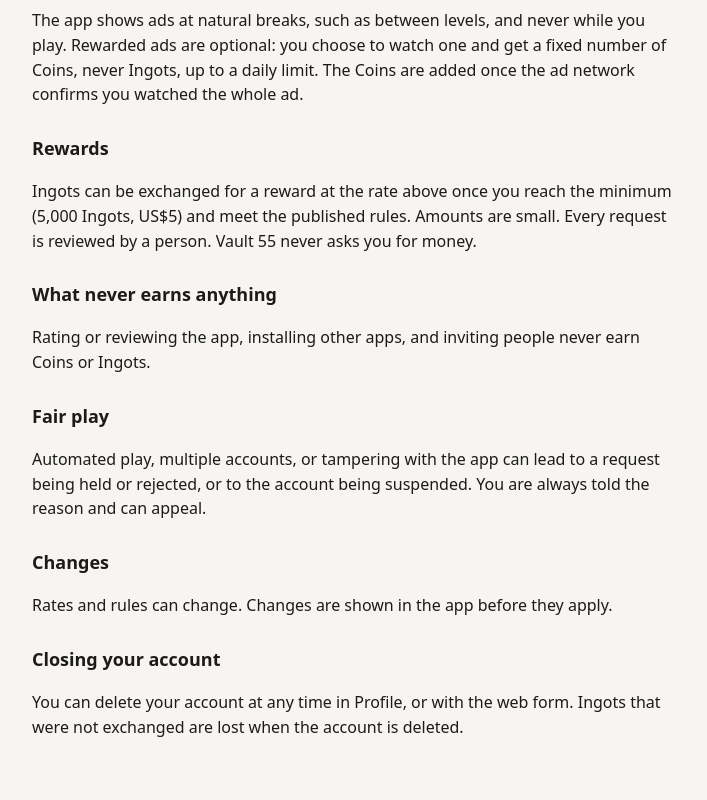
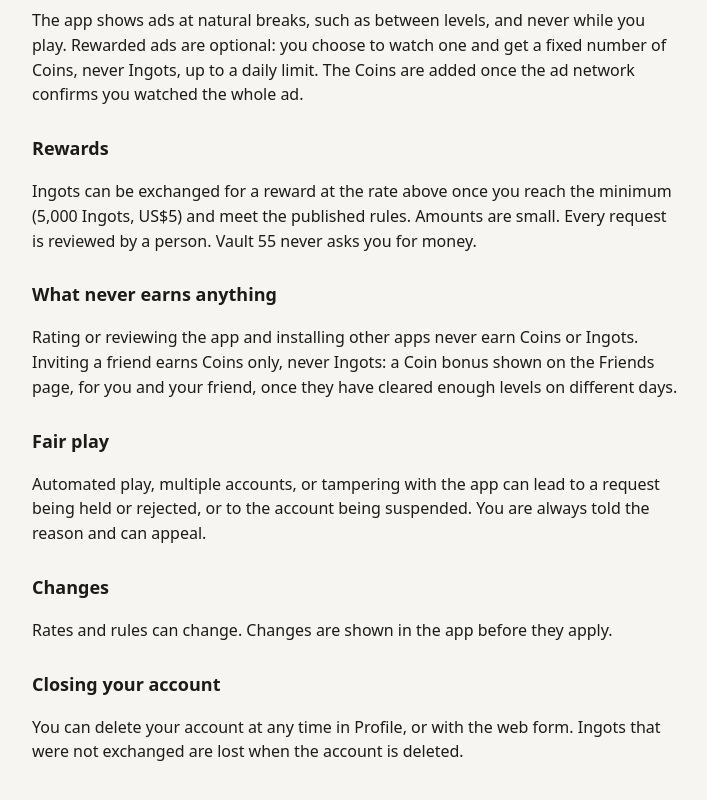
Before and after one commit to 7labs-bk/vault55-web, a plain HTML site: page terms.html in a window 1280 px wide. Shown: the part 982-1782 px from the top of the page, without its empty margins (284-991 px from the left). Drawn offline with Linux system fonts and the light colour scheme.

Commit message:
Terms: invites earn Coins only

```diff
--- a/terms.html
+++ b/terms.html
@@ -27,7 +27,7 @@
   <h2>Rewards</h2>
   <p>Ingots can be exchanged for a reward at the rate above once you reach the minimum (5,000 Ingots, US$5) and meet the published rules. Amounts are small. Every request is reviewed by a person. Vault 55 never asks you for money.</p>
   <h2>What never earns anything</h2>
-  <p>Rating or reviewing the app, installing other apps, and inviting people never earn Coins or Ingots.</p>
+  <p>Rating or reviewing the app and installing other apps never earn Coins or Ingots. Inviting a friend earns Coins only, never Ingots: a Coin bonus shown on the Friends page, for you and your friend, once they have cleared enough levels on different days.</p>
   <h2>Fair play</h2>
   <p>Automated play, multiple accounts, or tampering with the app can lead to a request being held or rejected, or to the account being suspended. You are always told the reason and can appeal.</p>
   <h2>Changes</h2>
```
